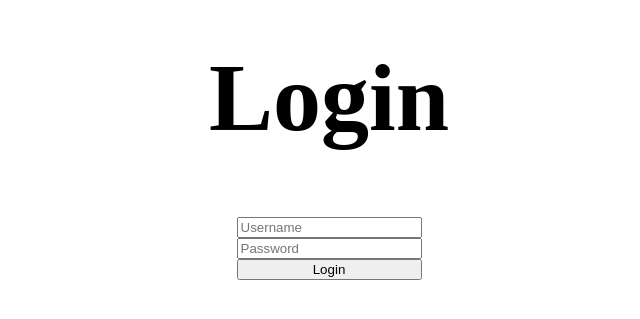
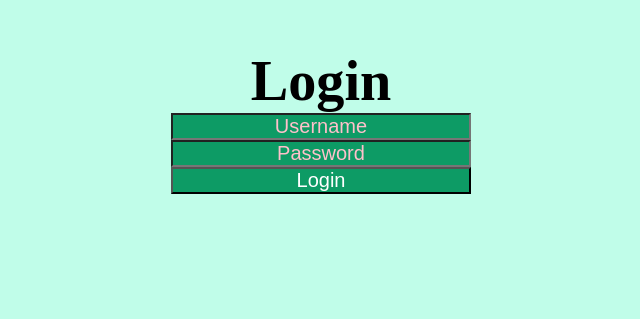
Before and after one commit to Hussein-A4/movierouter, a Vue app: page /login in a window 1280 px wide. Shown: the part 279-598 px from the top of the page, without its empty margins (319-959 px from the left). Built offline with nearby package versions, Linux system fonts and the light colour scheme.

Commit message:
editing css

```diff
--- a/index.html
+++ b/index.html
@@ -5,6 +5,16 @@
     <link rel="icon" type="image/svg+xml" href="/vite.svg" />
     <meta name="viewport" content="width=device-width, initial-scale=1.0" />
     <title>Vite + Vue</title>
+    <style>
+      * {
+        margin: 0px;
+        padding: 0px;
+        box-sizing: border-box;
+      }
+      body{
+        background-color: rgb(192, 253, 233);
+      }
+    </style>
   </head>
   <body>
     <div id="app"></div>
--- a/src/components/hero.vue
+++ b/src/components/hero.vue
@@ -3,8 +3,8 @@
 
 <template>
 <div class="main">
-
-
+    <img src="../assets/movieposters.jpg" class="centuryImg" />
+    <p>Top 20 movies of the World found here!</p>
 </div>
 </template>
 
@@ -12,6 +12,12 @@
 .main {
     border: 5px solid rgb(0, 4, 255);
     margin: 50px;
-    padding: 50px;
+    font-size: 25px;
+    text-align: center;
+}
+
+.centuryImg{
+  height: 100%;
+  width: 100%;
 }
 </style>
--- a/src/style.css
+++ /dev/null
@@ -1,90 +0,0 @@
-:root {
-  font-family: Inter, Avenir, Helvetica, Arial, sans-serif;
-  font-size: 16px;
-  line-height: 24px;
-  font-weight: 400;
-
-  color-scheme: light dark;
-  color: rgba(255, 255, 255, 0.87);
-  background-color: #1f46f8;
-
-  font-synthesis: none;
-  text-rendering: optimizeLegibility;
-  -webkit-font-smoothing: antialiased;
-  -moz-osx-font-smoothing: grayscale;
-  -webkit-text-size-adjust: 100%;
-}
-
-a {
-  font-weight: 500;
-  color: #646cff;
-  text-decoration: inherit;
-}
-a:hover {
-  color: #535bf2;
-}
-
-a {
-  font-weight: 500;
-  color: #646cff;
-  text-decoration: inherit;
-}
-a:hover {
-  color: #535bf2;
-}
-
-body {
-  margin: 0;
-  display: flex;
-  place-items: center;
-  min-width: 320px;
-  min-height: 100vh;
-}
-
-h1 {
-  font-size: 3.2em;
-  line-height: 1.1;
-}
-
-button {
-  border-radius: 8px;
-  border: 1px solid transparent;
-  padding: 0.6em 1.2em;
-  font-size: 1em;
-  font-weight: 500;
-  font-family: inherit;
-  background-color: #1a1a1a;
-  cursor: pointer;
-  transition: border-color 0.25s;
-}
-button:hover {
-  border-color: #646cff;
-}
-button:focus,
-button:focus-visible {
-  outline: 4px auto -webkit-focus-ring-color;
-}
-
-.card {
-  padding: 2em;
-}
-
-#app {
-  max-width: 1280px;
-  margin: 0 auto;
-  padding: 2rem;
-  text-align: center;
-}
-
-@media (prefers-color-scheme: light) {
-  :root {
-    color: #213547;
-    background-color: #ffffff;
-  }
-  a:hover {
-    color: #747bff;
-  }
-  button {
-    background-color: #f9f9f9;
-  }
-}
--- a/src/views/loginView.vue
+++ b/src/views/loginView.vue
@@ -1,10 +1,12 @@
 <script setup>
 import { ref } from "vue";
 import { useRouter } from "vue-router";
+
 const router = useRouter();
 const username = ref("");
 const password = ref("");
 const error = ref(false);
+
 const login = () => {
   if (username.value === "tmdb" && password.value === "movies") {
     router.push("./purchase");
@@ -16,11 +18,11 @@ const login = () => {
 
 <template>
   <div class="home-container">
-    <h1>Login</h1>
+    <h3>Login</h3>
     <form @submit.prevent="login()">
-      <input type="text" placeholder="Username" v-model="username" />
-      <input type="password" placeholder="Password" v-model="password" />
-      <input type="submit" value="Login" />
+      <input class="login" type="text" placeholder="Username" v-model="username" />
+      <input class="login" type="password" placeholder="Password" v-model="password" />
+      <input class="login" type="submit" value="Login" />
     </form>
     <div v-if="error">
       <p>Incorrect Username/Password!</p>
@@ -37,9 +39,25 @@ const login = () => {
   width: 100vw;
   height: 100vh;
   font-size: 3rem;
+  /* background-color: black; */
+  color: rgb(0, 0, 0);
+  padding: 20px;
 }
+
 form {
   display: flex;
   flex-direction: column;
 }
+
+.login {
+  background-color: rgb(13, 155, 101);
+  width: 300px;
+  color: white;
+  font-size: 20px;
+  text-align: center;
+}
+
+.login::placeholder {
+  color: pink;
+}
 </style>
```
Also changed, not shown: src/assets/movieposters.jpg (added).
